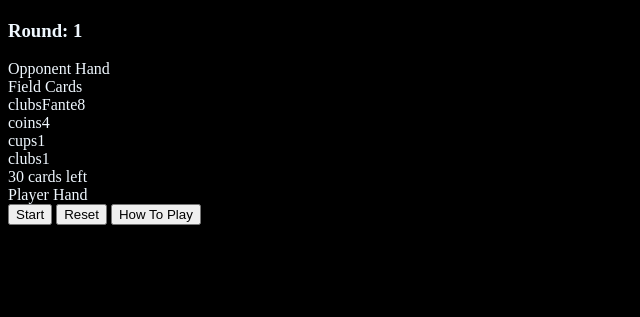
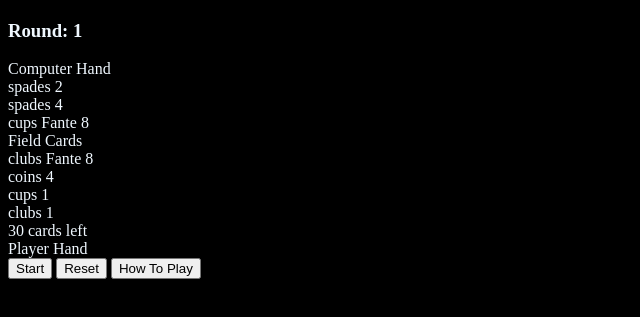
Before and after one commit to jurgenstevens/scopa, a plain HTML site: page index.html in a window 1280 px wide. Both pictures are taken after a click on the button "Start". Shown: the part 61-378 px from the top of the page, without its empty margins (0-640 px from the left). Drawn offline with Linux system fonts and the light colour scheme.

Commit message:
Create function to render computer's cards.

```diff
--- a/index.html
+++ b/index.html
@@ -14,23 +14,27 @@
     <div class="container">
         <h5 id="turn"></h5>
         <div class="scores">
-            <div id="playerScore"></div>
-            <h3 id="message"></h3>
-            <h3 id="round"></h3>
-            <div id="opponentScore"></div>
+            <div class="playerScore"></div>
+            <h3 class="message"></h3>
+            <h3 class="round"></h3>
+            <div class="opponentScore"></div>
         </div>
         <div class="table">
-            <div id="opponentHand">Opponent Hand</div>
-            <div id="fieldCards">Field Cards
-                <section class="field"></section>
+            <div class="computer">Computer Hand
+                <section class="computerHand"></section>
             </div>
-            <div id="dealerDeck">Dealer Deck</div>
-            <div id="playerHand">Player Hand</div>
+            <div class="field">Field Cards
+                <section class="fieldCards"></section>
+            </div>
+            <div class="dealerDeck">Dealer Deck</div>
+            <div class="player">Player Hand
+                <section class="playerHand"></section>
+            </div>
         </div>
         <div class="buttons">
-            <button id="startBtn">Start</button>
-            <button id="resetBtn">Reset</button>
-            <button id="instructions">How To Play</button>
+            <button class="startBtn">Start</button>
+            <button class="resetBtn">Reset</button>
+            <button class="instructions">How To Play</button>
         </div>
     </div>
 </body>
--- a/js/app.js
+++ b/js/app.js
@@ -1,4 +1,3 @@
-console.log("Sanity check!")
 import Deck from "./deck.js"
 
 /*-------------------------------- Constants --------------------------------*/
@@ -39,12 +38,16 @@ let computer = {
 
 
 /*------------------------ Cached Element References ------------------------*/
-let startBtnEl = document.getElementById("startBtn")
-let roundEl = document.getElementById("round")
-let fieldCardsEl = document.getElementById("fieldCards")
-let fieldEl = document.querySelector(".field")
-let dealerDeckEl = document.getElementById("dealerDeck")
-let playerHandEl = document.getElementById("playerHand")
+let startBtnEl = document.querySelector(".startBtn")
+let roundEl = document.querySelector(".round")
+let dealerDeckEl = document.querySelector(".dealerDeck")
+let fieldCardsDiv = document.querySelector(".field")
+let computerCardsDiv = document.querySelector(".computer")
+let playerDiv = document.querySelector(".player")
+
+let fieldEl = document.querySelector(".fieldCards")
+let playerHandEl = document.querySelector(".playerHand")
+let computerHandEl = document.querySelector(".computerHand")
 
 /*----------------------------- Event Listeners -----------------------------*/
 startBtnEl.addEventListener("click", init)
@@ -73,6 +76,7 @@ function render(){
     roundEl.innerText = `Round: ${round}`
     dealerDeckEl.innerText = `${deck.deck.length} cards left`
     renderFieldCards()
+    renderComputerCards()
 }
 
 // S8a: Create a function to render the four field cards
@@ -80,10 +84,23 @@ function renderFieldCards(){
     fieldEl.innerHTML = ""
     field.forEach((card) => {
         let fieldCard = document.createElement('div')
-        fieldCard.className = 'field-card'
+        fieldCard.className = card
         fieldCard.textContent = `${card}`
         fieldEl.appendChild(fieldCard)
+        console.log(fieldCard)
     })
 }
 // S9: Render the three (upside down) opponent cards
+function renderComputerCards(){
+    computerHandEl.innerHTML = ""
+    computer.hand.forEach((card) => {
+        let computerCard = document.createElement('div')
+        computerCard.className = card
+        computerCard.id = card.replace(/\s/g, '')
+        computerCard.textContent = `${card}`
+        computerHandEl.appendChild(computerCard)
+        console.log(computerCard)
+    })
+}
 // S10: Render the three player cards
+// S11: Create a function to match cards upon being clicked to push to field
--- a/js/deck.js
+++ b/js/deck.js
@@ -9,15 +9,15 @@ class Deck {
         this.deck = []
         const suits = ['clubs', 'spades', 'coins', 'cups']
         const suitsValues = ['1', '2', '3', '4', '5', '6', '7']
-        const royaltyValues = ['Fante8', 'Cavallo9', 'Re10']
+        const royaltyValues = ['Fante 8', 'Cavallo 9', 'Re 10']
 
         for (let suit in suits){
             for (let suitValue in suitsValues){
-                this.deck.push(`${suits[suit]}${suitsValues[suitValue]}`)
+                this.deck.push(`${suits[suit]} ${suitsValues[suitValue]}`)
             }
 
             for (let royalValue in royaltyValues){
-                this.deck.push(`${suits[suit]}${royaltyValues[royalValue]}`)
+                this.deck.push(`${suits[suit]} ${royaltyValues[royalValue]}`)
             }
         }
     }
```
